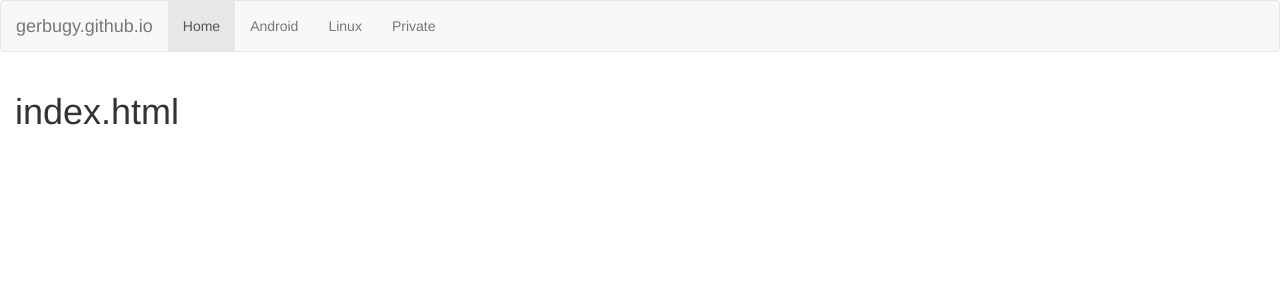
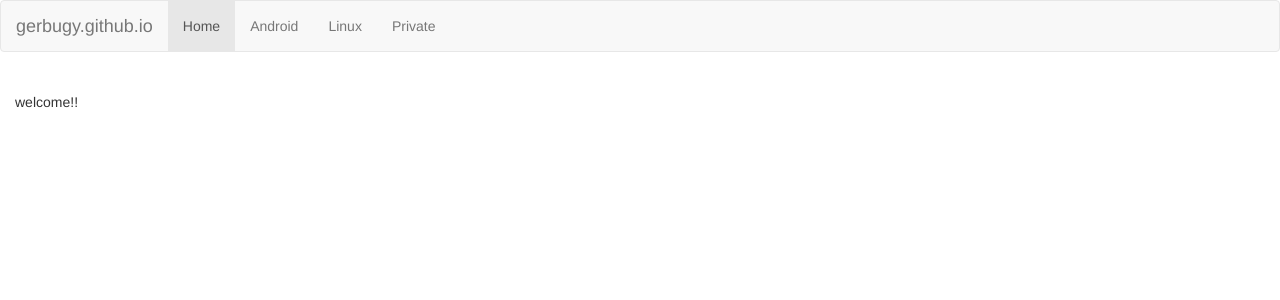
Before and after one commit to gerbugy/gerbugy.github.io, a Jekyll site: the page built from index.html, in a window 1280 px wide. Shown: the top 300 px of the page. Built offline with Jekyll 4.4.1, drawn with Linux system fonts in a browser that asks for light colours.

Commit message:
Update index.html

```diff
--- a/index.html
+++ b/index.html
@@ -2,8 +2,4 @@
 layout: default
 title: index.html
 ---
-<article>
-  <header>
-    <h1>index.html</h1>
-  </header>
-</article>
+welcome!!
```
